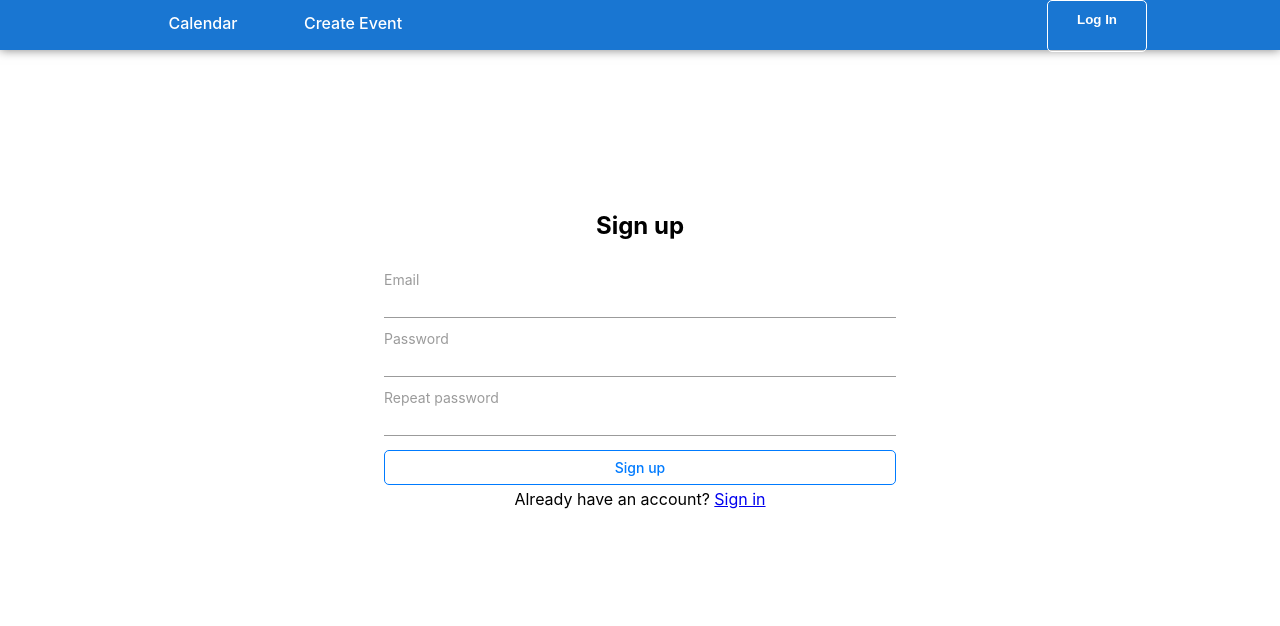
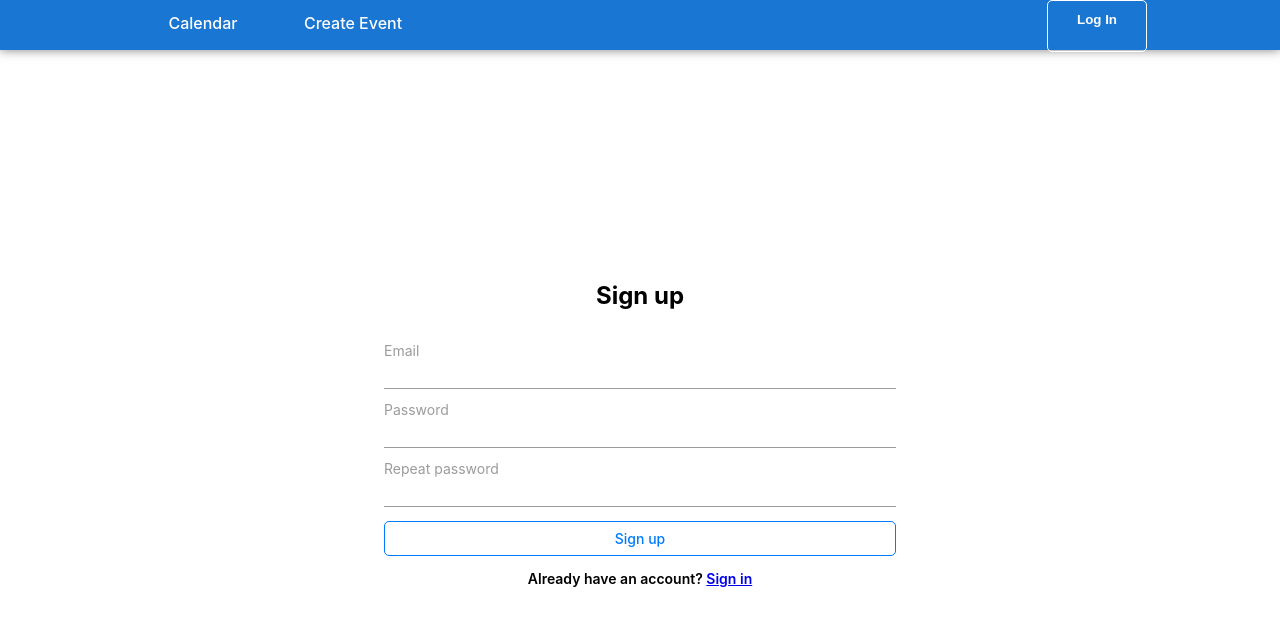
Before and after one commit to syncmaxim/cmt-frontend, a React (Create React App) app: page /registration in a window 1280 px wide. Shown: the top 626 px of the page. Built offline with nearby package versions, Linux system fonts and the light colour scheme.

Commit message:
CMT-5. Frontend authorization.

```diff
--- a/src/components/Authorization/index.css
+++ b/src/components/Authorization/index.css
@@ -1,4 +1,7 @@
 .authorization-container {
+    min-height: inherit;
+    width: 100%;
+
     display: flex;
     flex-direction: column;
     justify-content: center;
@@ -12,7 +15,6 @@
     align-items: center;
 
     width: 100%;
-    height: 600px;
 }
 
 .authorization-card {
@@ -32,3 +34,10 @@
     font-size: 14px;
     font-weight: 600;
 }
+
+.signin-link {
+    padding: 10px 0;
+
+    font-size: 14px;
+    font-weight: 600;
+}
```
